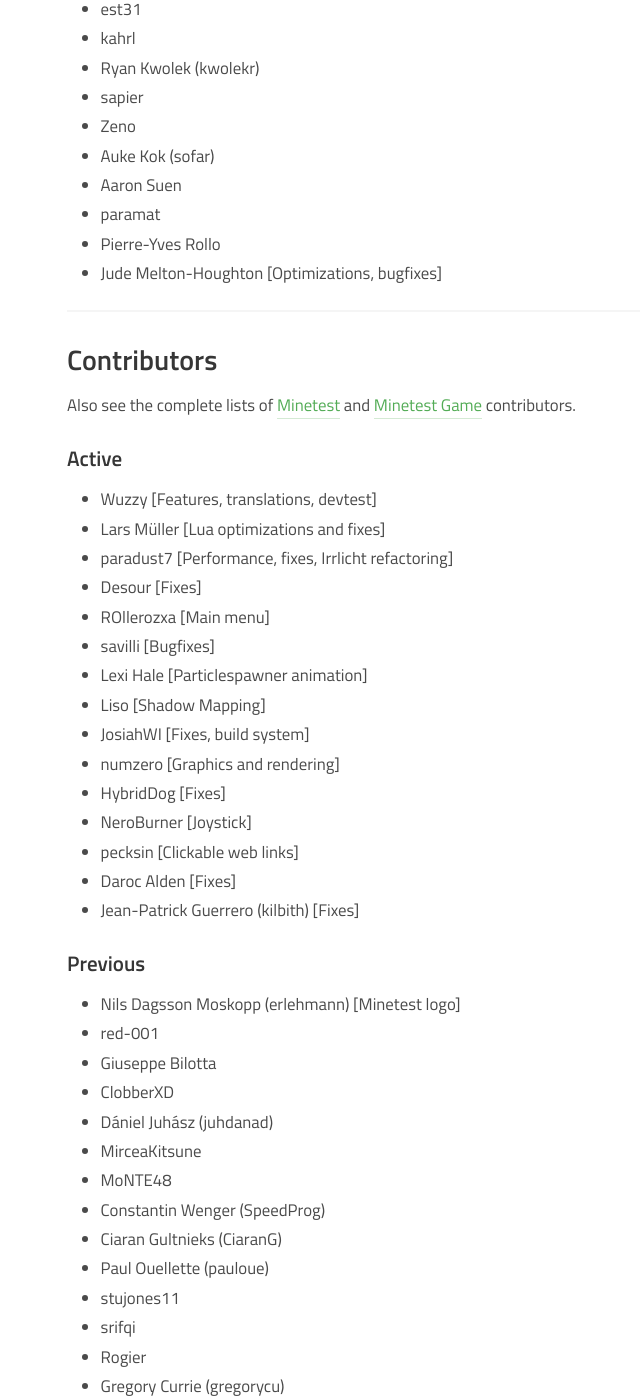
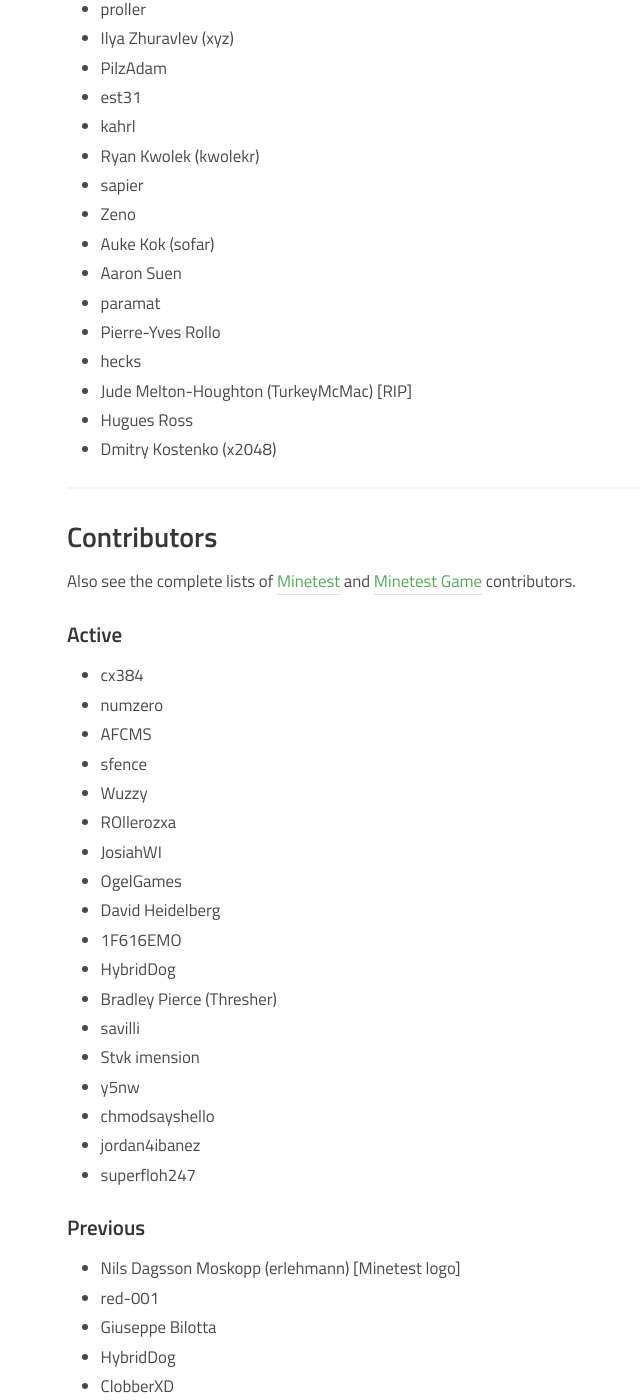
Before and after one commit to minetest/minetest.github.io, a Jekyll site: the page built from credits.html, in a window 1280 px wide and 1400 px high, scrolled down 1083 px. Shown: the whole window, without its empty margins (193-833 px from the left). Built offline with Jekyll 4.4.1, drawn with Linux system fonts in a browser that asks for light colours; comment, search, counter and statistics services are not loaded; some of the changed text lies outside the part shown.

Commit message:
Update credits for 5.9.0

```diff
--- /dev/null
+++ b/_data/credits.json
@@ -0,0 +1,82 @@
+{
+	"core_developers": [
+		"Perttu Ahola (celeron55) <celeron55@gmail.com> [Project founder]",
+		"sfan5 <sfan5@live.de>",
+		"ShadowNinja <shadowninja@minetest.net>",
+		"Nathanaëlle Courant (Nore/Ekdohibs) <nore@mesecons.net>",
+		"Loic Blot (nerzhul/nrz) <loic.blot@unix-experience.fr>",
+		"Andrew Ward (rubenwardy) <rw@rubenwardy.com>",
+		"Krock/SmallJoker <mk939@ymail.com>",
+		"Lars Hofhansl <larsh@apache.org>",
+		"v-rob <robinsonvincent89@gmail.com>",
+		"Desour/DS",
+		"srifqi",
+		"Gregor Parzefall (grorp)",
+		"Lars Müller (luatic)"
+	],
+	"previous_core_developers": [
+		"BlockMen",
+		"Maciej Kasatkin (RealBadAngel) [RIP]",
+		"Lisa Milne (darkrose) <lisa@ltmnet.com>",
+		"proller",
+		"Ilya Zhuravlev (xyz) <xyz@minetest.net>",
+		"PilzAdam <pilzadam@minetest.net>",
+		"est31 <MTest31@outlook.com>",
+		"kahrl <kahrl@gmx.net>",
+		"Ryan Kwolek (kwolekr) <kwolekr@minetest.net>",
+		"sapier",
+		"Zeno",
+		"Auke Kok (sofar) <sofar@foo-projects.org>",
+		"Aaron Suen <warr1024@gmail.com>",
+		"paramat",
+		"Pierre-Yves Rollo <dev@pyrollo.com>",
+		"hecks",
+		"Jude Melton-Houghton (TurkeyMcMac) [RIP]",
+		"Hugues Ross <hugues.ross@gmail.com>",
+		"Dmitry Kostenko (x2048) <codeforsmile@gmail.com>"
+	],
+	"core_team": [
+		"Zughy [Issue triager]",
+		"wsor [Issue triager]",
+		"Hugo Locurcio (Calinou) [Issue triager]"
+	],
+	"contributors": [
+		"cx384",
+		"numzero",
+		"AFCMS",
+		"sfence",
+		"Wuzzy",
+		"ROllerozxa",
+		"JosiahWI",
+		"OgelGames",
+		"David Heidelberg",
+		"1F616EMO",
+		"HybridDog",
+		"Bradley Pierce (Thresher)",
+		"savilli",
+		"Stvk imension",
+		"y5nw",
+		"chmodsayshello",
+		"jordan4ibanez",
+		"superfloh247"
+	],
+	"previous_contributors": [
+		"Nils Dagsson Moskopp (erlehmann) <nils@dieweltistgarnichtso.net> [Minetest logo]",
+		"red-001 <red-001@outlook.ie>",
+		"Giuseppe Bilotta",
+		"HybridDog",
+		"ClobberXD",
+		"Dániel Juhász (juhdanad) <juhdanad@gmail.com>",
+		"MirceaKitsune <mirceakitsune@gmail.com>",
+		"Jean-Patrick Guerrero (kilbith)",
+		"MoNTE48",
+		"Constantin Wenger (SpeedProg)",
+		"Ciaran Gultnieks (CiaranG)",
+		"Paul Ouellette (pauloue)",
+		"stujones11",
+		"Rogier <rogier777@gmail.com>",
+		"Gregory Currie (gregorycu)",
+		"JacobF",
+		"Jeija <jeija@mesecons.net>"
+	]
+}
--- a/_data/credits.yml
+++ /dev/null
@@ -1,75 +0,0 @@
-active_core_devs: [
-  "Perttu Ahola (celeron55) &lt;<a href='mailto:celeron55@gmail.com' title='celeron55@gmail.com'>celeron55@gmail.com</a>&gt;",
-  "sfan5 &lt;<a href='mailto:sfan5@live.de' title='sfan5@live.de'>sfan5@live.de</a>&gt;",
-  "ShadowNinja &lt;<a href='mailto:shadowninja@minetest.net' title='shadowninja@minetest.net'>shadowninja@minetest.net</a>&gt;",
-  "Nathanaëlle Courant (Nore/Ekdohibs) &lt;<a href='mailto:nore@mesecons.net' title='nore@mesecons.net'>nore@mesecons.net</a>&gt;",
-  "Loic Blot (nerzhul/nrz) &lt;<a href='mailto:loic.blot@unix-experience.fr' title='loic.blot@unix-experience.fr'>loic.blot@unix-experience.fr</a>&gt;",
-  "Andrew Ward (rubenwardy) &lt;<a href='https://rubenwardy.com/contact/'>Contact</a>&gt;",
-  "Krock/SmallJoker",
-  "Lars Hofhansl",
-  "v-rob",
-  "hecks",
-  "Hugues Ross",
-  "Dmitry Kostenko (x2048)",
-]
-
-active_core_team: [
-  "Zughy [Issue triager]",
-]
-
-previous_core_devs: [
-  "BlockMen",
-  "Maciej Kasatkin (RealBadAngel) [RIP]",
-  "Lisa Milne (darkrose)",
-  "proller",
-  "Ilya Zhuravlev (xyz)",
-  "PilzAdam",
-  "est31",
-  "kahrl",
-  "Ryan Kwolek (kwolekr)",
-  "sapier",
-  "Zeno",
-  "Auke Kok (sofar)",
-  "Aaron Suen",
-  "paramat",
-  "Pierre-Yves Rollo",
-  "Jude Melton-Houghton [Optimizations, bugfixes]",
-]
-
-
-active_contributors: [
-  "Wuzzy [Features, translations, devtest]",
-  "Lars Müller [Lua optimizations and fixes]",
-  "paradust7 [Performance, fixes, Irrlicht refactoring]",
-  "Desour [Fixes]",
-  "ROllerozxa [Main menu]",
-  "savilli [Bugfixes]",
-  "Lexi Hale [Particlespawner animation]",
-  "Liso [Shadow Mapping]",
-  "JosiahWI [Fixes, build system]",
-  "numzero [Graphics and rendering]",
-  "HybridDog [Fixes]",
-  "NeroBurner [Joystick]",
-  "pecksin [Clickable web links]",
-  "Daroc Alden [Fixes]",
-  "Jean-Patrick Guerrero (kilbith) [Fixes]",
-]
-
-previous_contributors: [
-  "Nils Dagsson Moskopp (erlehmann) [Minetest logo]",
-  "red-001",
-  "Giuseppe Bilotta",
-  "ClobberXD",
-  "Dániel Juhász (juhdanad)",
-  "MirceaKitsune",
-  "MoNTE48",
-  "Constantin Wenger (SpeedProg)",
-  "Ciaran Gultnieks (CiaranG)",
-  "Paul Ouellette (pauloue)",
-  "stujones11",
-  "srifqi",
-  "Rogier",
-  "Gregory Currie (gregorycu)",
-  "JacobF",
-  "Jeija",
-]
--- a/credits.html
+++ b/credits.html
@@ -28,21 +28,21 @@ redirect_from:
 
         <h3>Active Core Developers</h3>
         <ul>
-          {% for x in site.data.credits.active_core_devs %}
+          {% for x in site.data.credits.core_developers %}
           <li>{{ x }}</li>
           {% endfor %}
         </ul>
 
         <h3>Active Core Team Members</h3>
         <ul>
-          {% for x in site.data.credits.active_core_team %}
+          {% for x in site.data.credits.core_team %}
           <li>{{ x }}</li>
           {% endfor %}
         </ul>
 
         <h3>Previous Core Developers</h3>
         <ul>
-          {% for x in site.data.credits.previous_core_devs %}
+          {% for x in site.data.credits.previous_core_developers %}
           <li>{{ x }}</li>
           {% endfor %}
         </ul>
@@ -58,7 +58,7 @@ redirect_from:
 
         <h3>Active</h3>
         <ul>
-          {% for x in site.data.credits.active_contributors %}
+          {% for x in site.data.credits.contributors %}
           <li>{{ x }}</li>
           {% endfor %}
         </ul>
```
